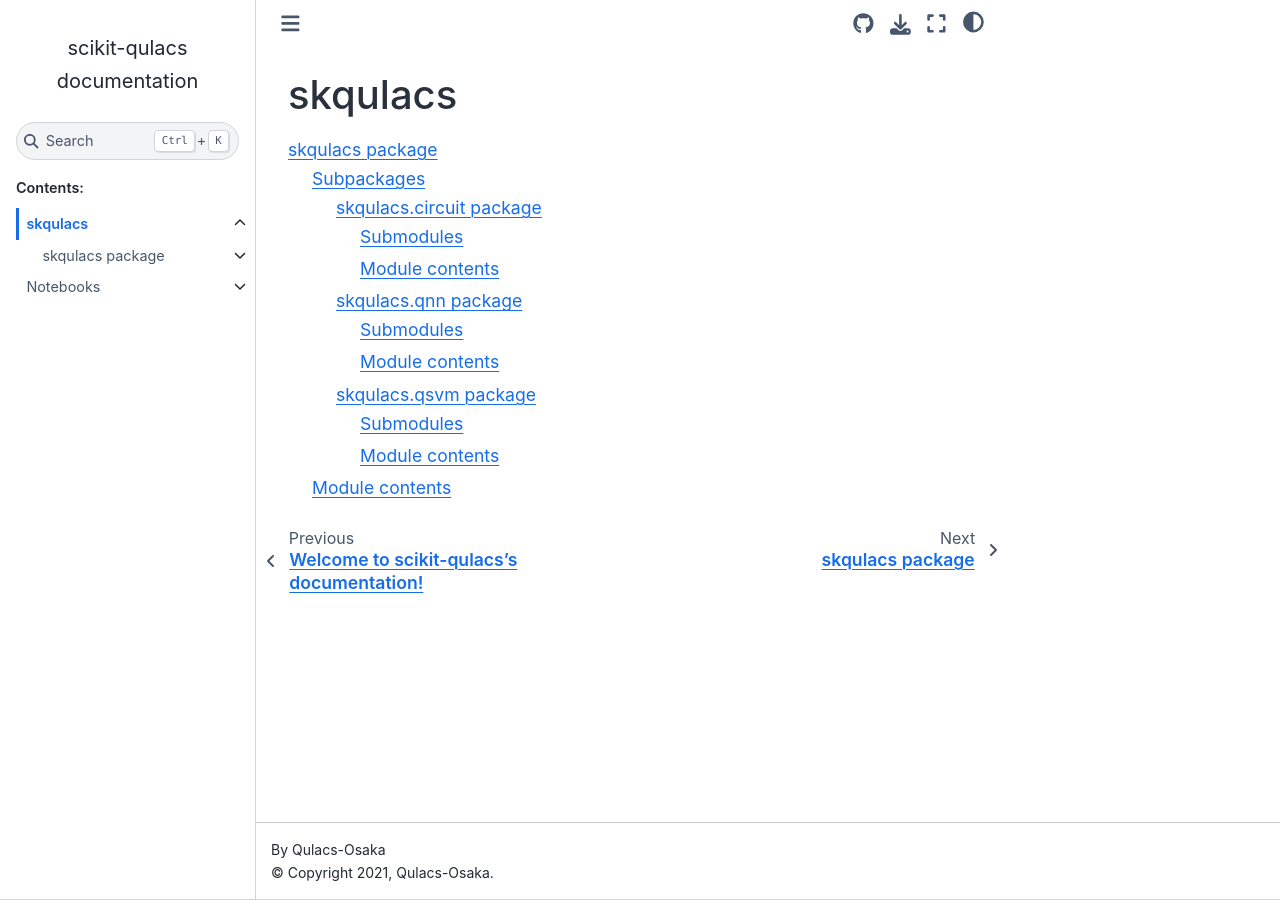
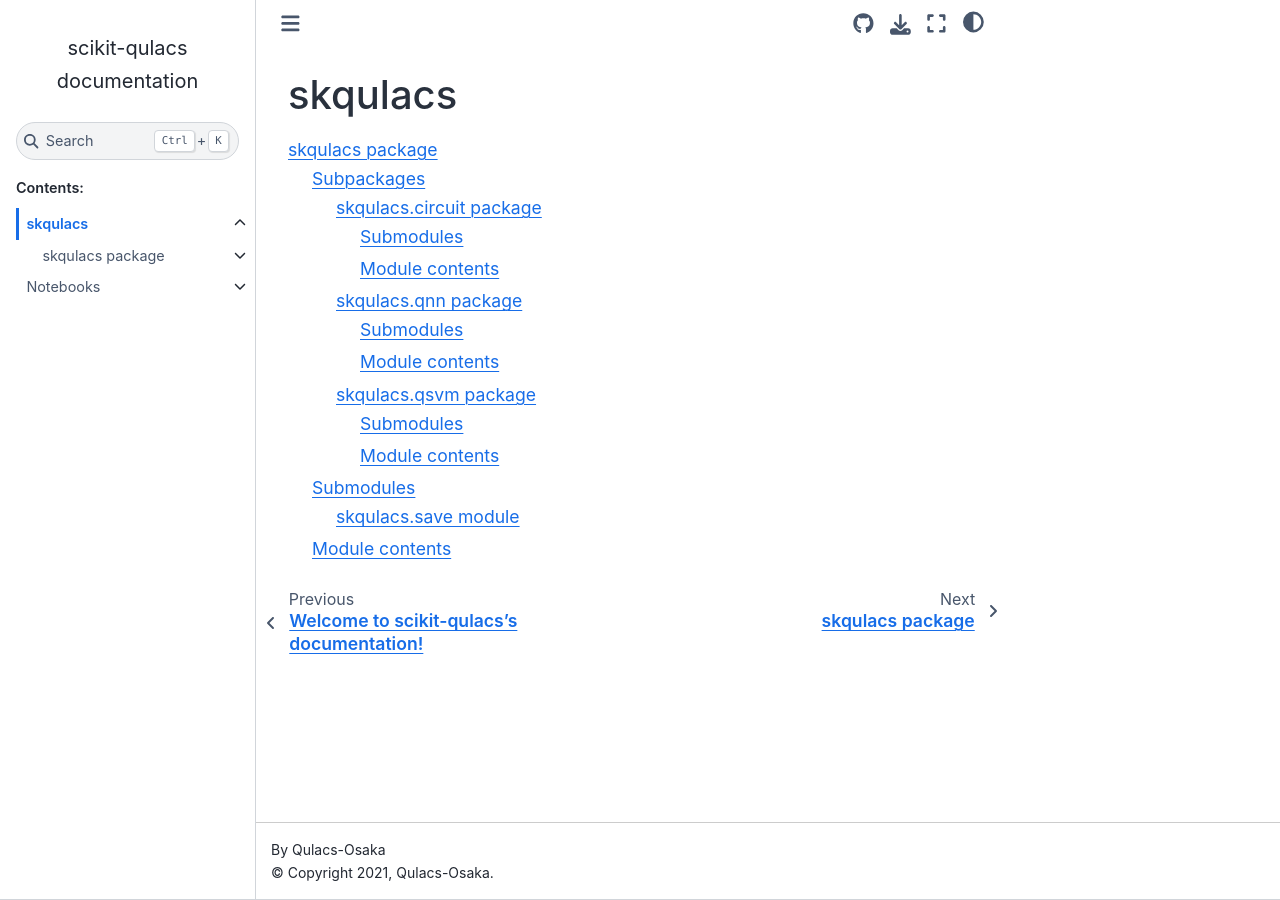
Before and after one commit to Qulacs-Osaka/scikit-qulacs, a Sphinx documentation site: the page built from doc/source/modules.rst, in a window 1280 px wide. Built offline with Sphinx 7.4.7 and the Sphinx Book theme 1.1.4, drawn with Linux system fonts in a browser that asks for light colours.

Commit message:
Generate document

```diff
--- a/doc/source/skqulacs.rst
+++ b/doc/source/skqulacs.rst
@@ -11,6 +11,14 @@ Subpackages
    skqulacs.qnn
    skqulacs.qsvm
 
+Submodules
+----------
+
+.. toctree::
+   :maxdepth: 4
+
+   skqulacs.save
+
 Module contents
 ---------------
 
--- /dev/null
+++ b/doc/source/skqulacs.save.rst
@@ -0,0 +1,7 @@
+skqulacs.save module
+====================
+
+.. automodule:: skqulacs.save
+   :members:
+   :undoc-members:
+   :show-inheritance:
```
